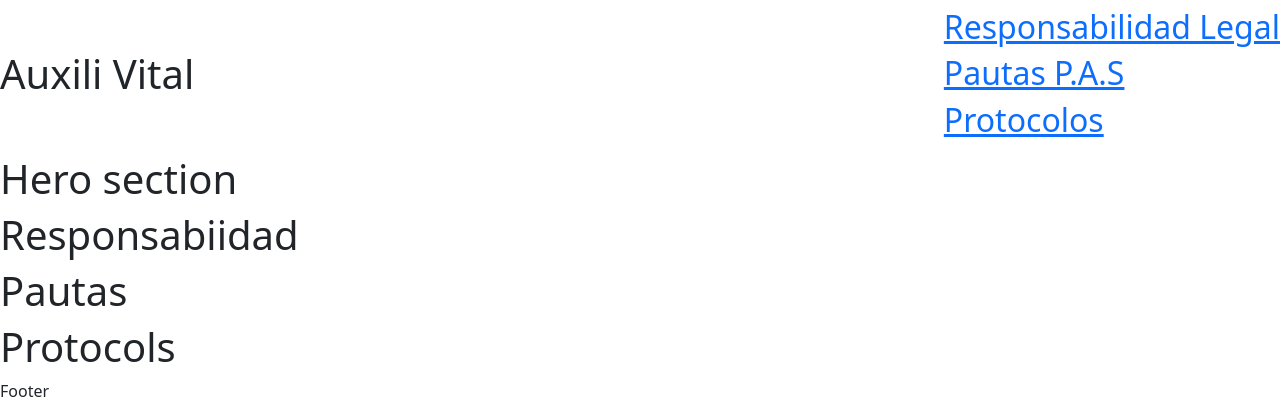
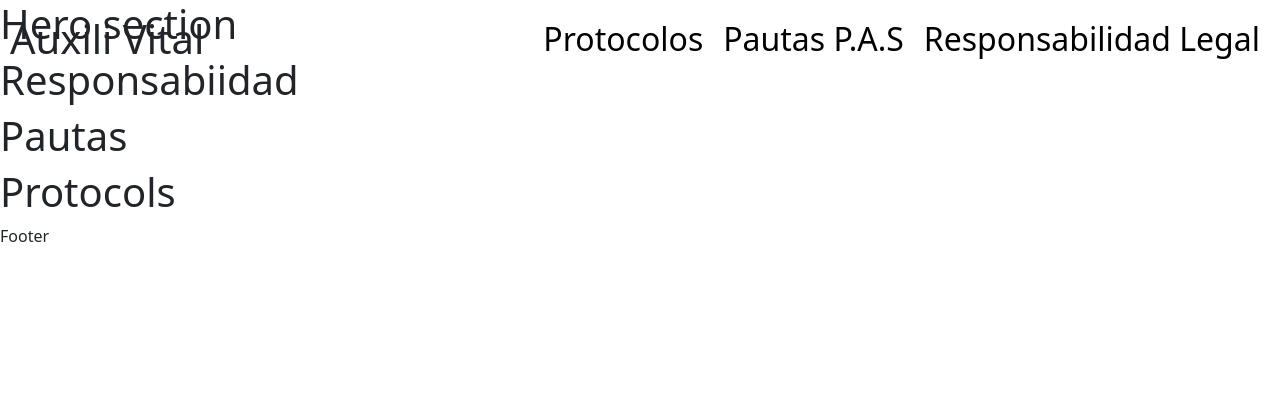
Before and after one commit to mikeGit147/Auxili_vital, a PHP site: page / in a window 1280 px wide. Shown: the top 420 px of the page. Run offline with PHP 8.4, Linux system fonts and the light colour scheme.

Commit message:
posicion fija del navbar

```diff
--- a/css/header.css
+++ b/css/header.css
@@ -1,16 +1,18 @@
 
 div.navbar{
     width: 100%;
-    height: auto;
     display: flex;
+    float: left;
     align-items: center;
     justify-content: space-between;
-}
-div.navbar-right{
-    float: right;
+    padding: 10px;
+    overflow: hidden;
+    position: fixed;
 }
 .navbar-right a{
-    margin: 0 10px;
-    color: white;
+    float: right;
+    padding: 10px;
+    color: black;
     text-decoration: none;
+    font-size: 0.5rem;
 }
--- a/index.php
+++ b/index.php
@@ -4,7 +4,7 @@
 <head>
     <meta charset="UTF-8">
     <meta name="viewport" content="width=device-width, initial-scale=1.0">
-    <link rel="stylesheet" href="./style.css">
+    <link rel="stylesheet" href="./styles.css">
     <link href="https://cdn.jsdelivr.net/npm/bootstrap@5.3.3/dist/css/bootstrap.min.css" rel="stylesheet" integrity="sha384-QWTKZyjpPEjISv5WaRU9OFeRpok6YctnYmDr5pNlyT2bRjXh0JMhjY6hW+ALEwIH" crossorigin="anonymous">
     <script src="https://cdn.jsdelivr.net/npm/bootstrap@5.3.3/dist/js/bootstrap.bundle.min.js" integrity="sha384-YvpcrYf0tY3lHB60NNkmXc5s9fDVZLESaAA55NDzOxhy9GkcIdslK1eN7N6jIeHz" crossorigin="anonymous"></script>
     <script src="https://cdn.jsdelivr.net/npm/@popperjs/core@2.11.8/dist/umd/popper.min.js" integrity="sha384-I7E8VVD/ismYTF4hNIPjVp/Zjvgyol6VFvRkX/vR+Vc4jQkC+hVqc2pM8ODewa9r" crossorigin="anonymous"></script>
```
